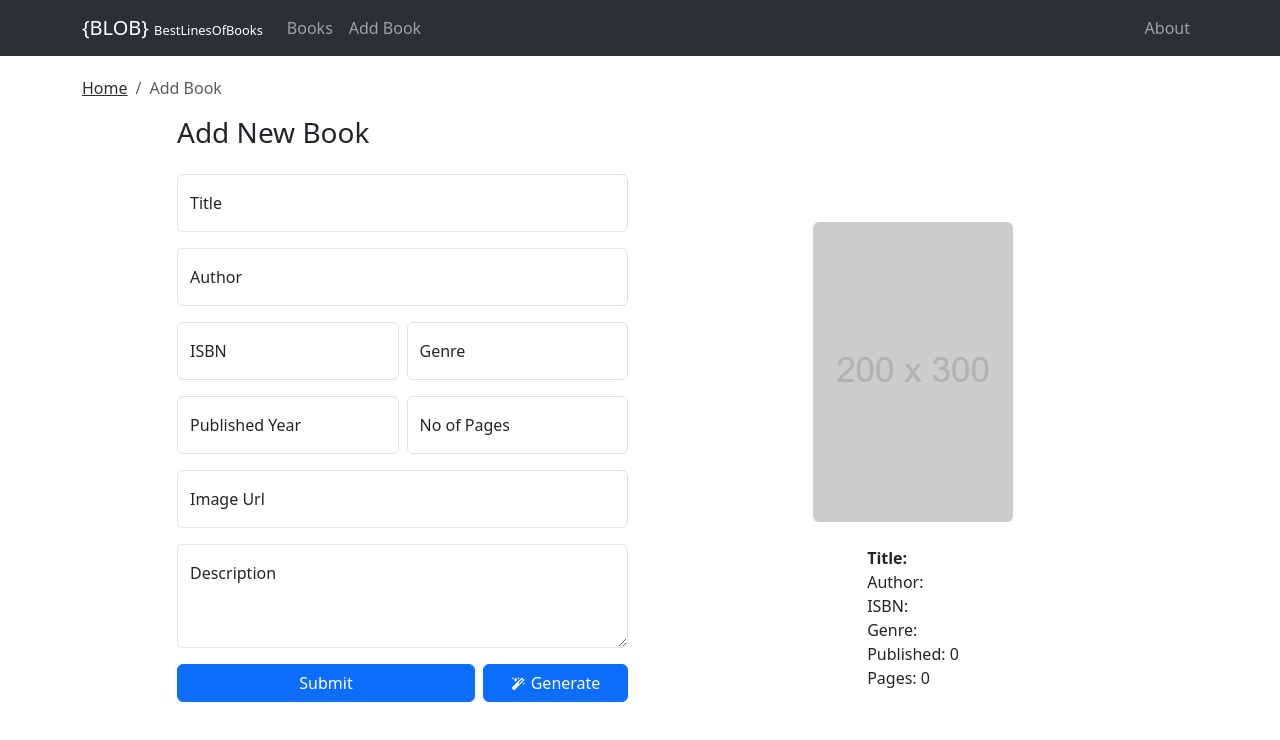
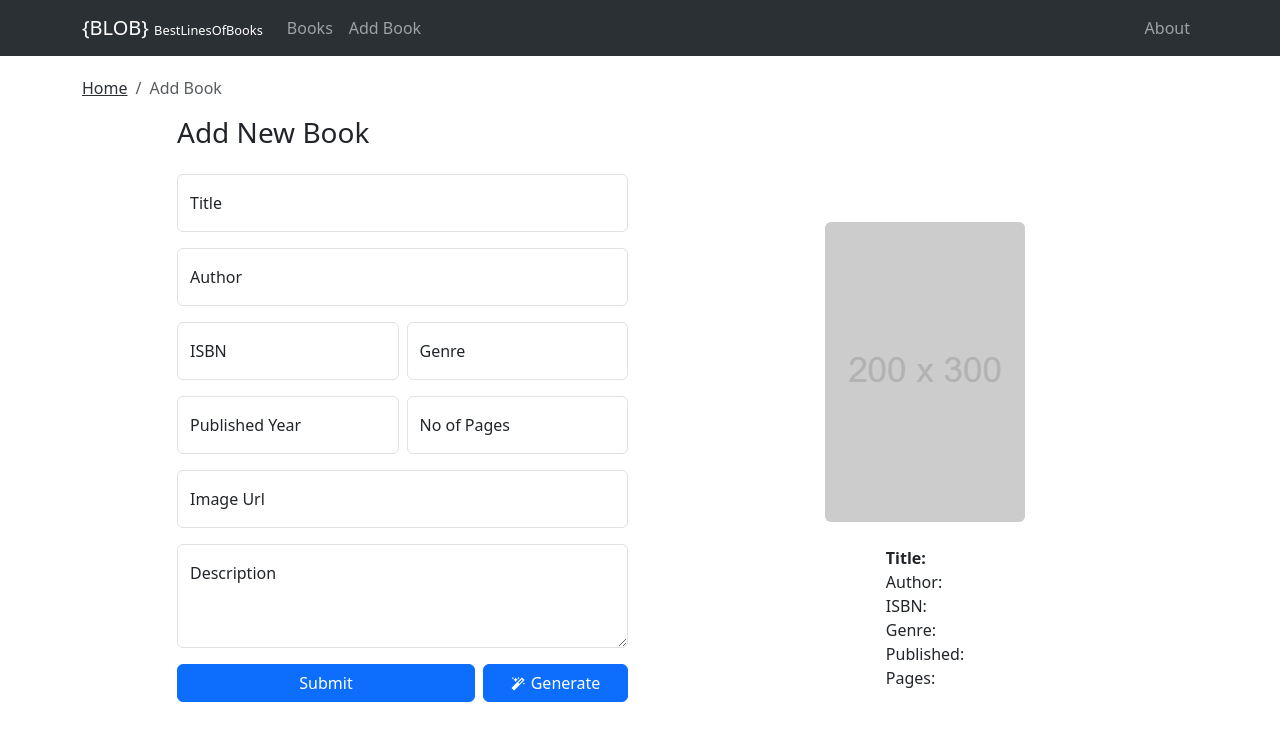
Before and after one commit to hemanthrasabhathula/best-lines-of-books, a React (Create React App) app: page /addbook in a window 1280 px wide. Shown: the top 740 px of the page. Built offline with nearby package versions, Linux system fonts and the light colour scheme; no server answers.

Commit message:
refactor: Remove commented out code and unused styles in AddBook component

```diff
--- a/src/components/Admin/AddBook.tsx
+++ b/src/components/Admin/AddBook.tsx
@@ -433,8 +433,8 @@ const AddBook = () => {
                 className="mt-5"
                 id="image"
                 style={{
-                  width: "100%", // Set a fixed width if needed, e.g., width: "400px"
-                  display: "flex",
+                  // Set a fixed width if needed, e.g., width: "400px"
+                  // display: "flex",
                   justifyContent: "center",
                   alignItems: "center",
                 }}
@@ -457,8 +457,7 @@ const AddBook = () => {
               <Row
                 className="mt-4"
                 style={{
-                  width: "100%",
-                  display: "flex",
+                  // display: "flex",
                   justifyContent: "center",
                   alignItems: "center",
                 }}
@@ -470,8 +469,12 @@ const AddBook = () => {
                   <div>{`Author: ${formData.author}`}</div>
                   <div>{`ISBN: ${formData.ISBN}`}</div>
                   <div>{`Genre: ${formData.genre}`}</div>
-                  <div>{`Published: ${formData.published}`}</div>
-                  <div>{`Pages: ${formData.pages}`}</div>
+                  <div>{`Published: ${
+                    formData.published === 0 ? "" : formData.published
+                  }`}</div>
+                  <div>{`Pages: ${
+                    formData.pages === 0 ? "" : formData.pages
+                  }`}</div>
                 </Col>
               </Row>
             </Col>
```
